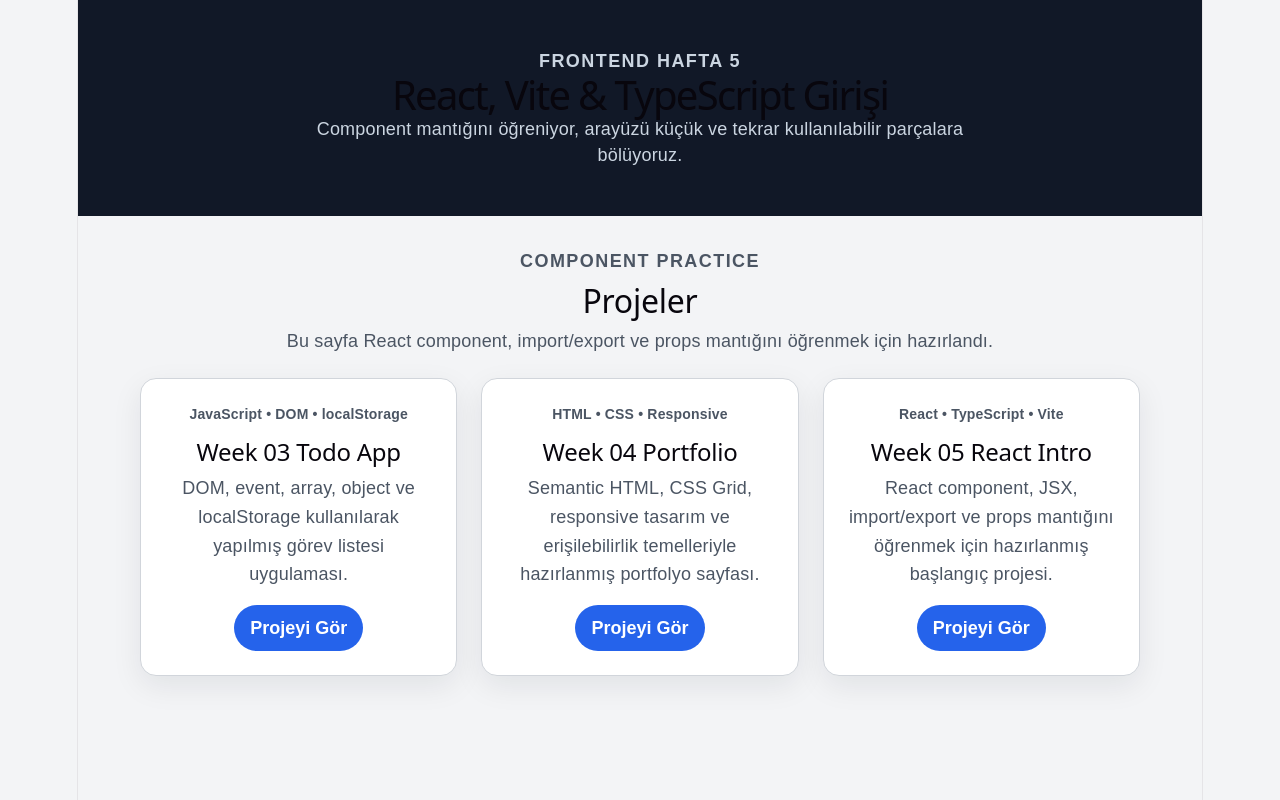
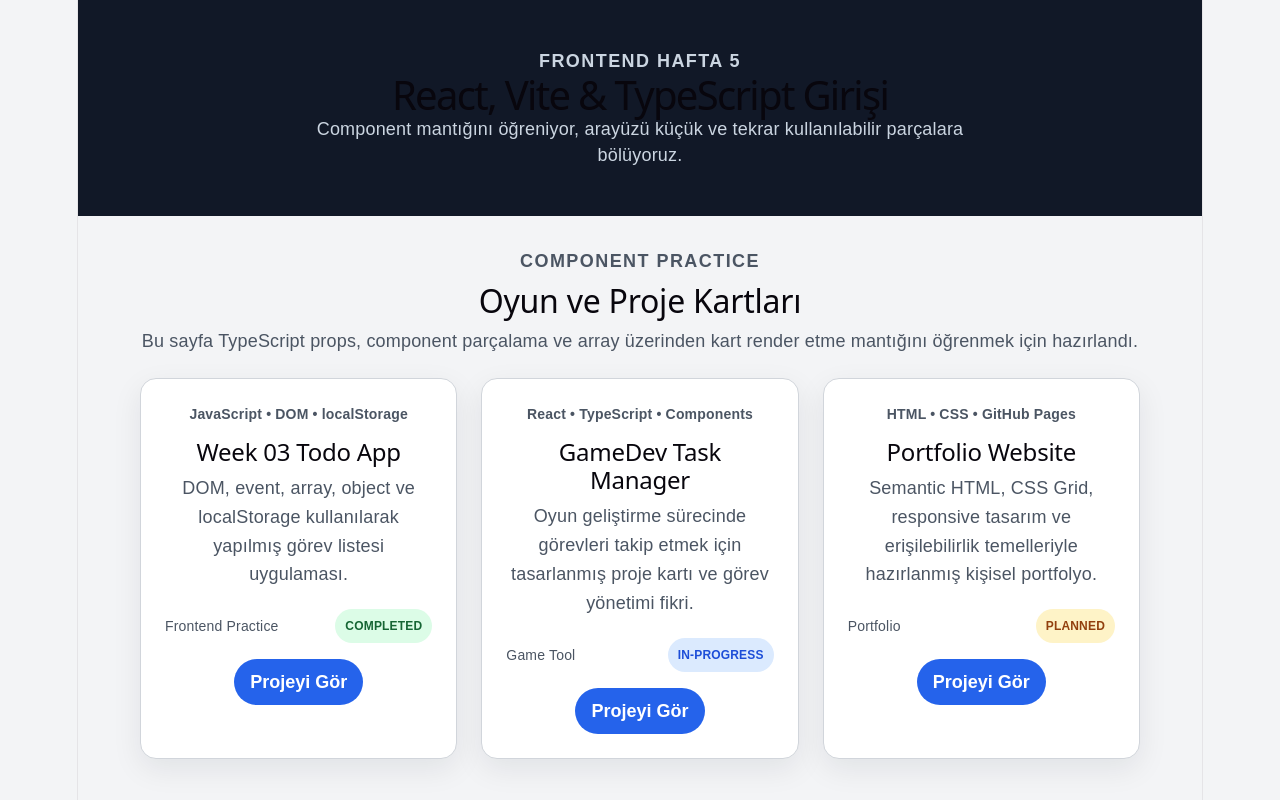
Before and after one commit to emirseren100/react-typescript-week-05-06, a React (Vite) app: page / in a window 1280 px wide. Built offline with nearby package versions, Linux system fonts and the light colour scheme.

Commit message:
type project props and render project list

```diff
--- a/src/App.css
+++ b/src/App.css
@@ -98,3 +98,36 @@ body {
   font-size: 14px;
   font-weight: 700;
 }
+
+.card-meta {
+  display: flex;
+  justify-content: space-between;
+  gap: 12px;
+  align-items: center;
+  margin-top: 20px;
+  font-size: 14px;
+  color: #4b5563;
+}
+
+.status-badge {
+  padding: 4px 10px;
+  border-radius: 999px;
+  font-size: 12px;
+  font-weight: 700;
+  text-transform: uppercase;
+}
+
+.status-completed {
+  background-color: #dcfce7;
+  color: #166534;
+}
+
+.status-in-progress {
+  background-color: #dbeafe;
+  color: #1d4ed8;
+}
+
+.status-planned {
+  background-color: #fef3c7;
+  color: #92400e;
+}
--- a/src/App.tsx
+++ b/src/App.tsx
@@ -1,25 +1,35 @@
 import Header from "./components/Header";
-import Card from "./components/Card";
+import ProjectList from "./components/ProjectList";
+import type { Project } from "./types/project";
 import "./App.css";
 
-const projects = [
+const projects: Project[] = [
   {
+    id: 1,
     title: "Week 03 Todo App",
     description:
       "DOM, event, array, object ve localStorage kullanılarak yapılmış görev listesi uygulaması.",
     tech: "JavaScript • DOM • localStorage",
+    category: "Frontend Practice",
+    status: "completed",
   },
   {
-    title: "Week 04 Portfolio",
+    id: 2,
+    title: "GameDev Task Manager",
     description:
-      "Semantic HTML, CSS Grid, responsive tasarım ve erişilebilirlik temelleriyle hazırlanmış portfolyo sayfası.",
-    tech: "HTML • CSS • Responsive",
+      "Oyun geliştirme sürecinde görevleri takip etmek için tasarlanmış proje kartı ve görev yönetimi fikri.",
+    tech: "React • TypeScript • Components",
+    category: "Game Tool",
+    status: "in-progress",
   },
   {
-    title: "Week 05 React Intro",
+    id: 3,
+    title: "Portfolio Website",
     description:
-      "React component, JSX, import/export ve props mantığını öğrenmek için hazırlanmış başlangıç projesi.",
-    tech: "React • TypeScript • Vite",
+      "Semantic HTML, CSS Grid, responsive tasarım ve erişilebilirlik temelleriyle hazırlanmış kişisel portfolyo.",
+    tech: "HTML • CSS • GitHub Pages",
+    category: "Portfolio",
+    status: "planned",
   },
 ];
 
@@ -31,23 +41,14 @@ function App() {
       <main className="page-content">
         <section className="section-title">
           <p className="eyebrow">Component Practice</p>
-          <h2>Projeler</h2>
+          <h2>Oyun ve Proje Kartları</h2>
           <p>
-            Bu sayfa React component, import/export ve props mantığını öğrenmek
-            için hazırlandı.
+            Bu sayfa TypeScript props, component parçalama ve array üzerinden
+            kart render etme mantığını öğrenmek için hazırlandı.
           </p>
         </section>
 
-        <section className="project-list">
-          {projects.map((project) => (
-            <Card
-              key={project.title}
-              title={project.title}
-              description={project.description}
-              tech={project.tech}
-            />
-          ))}
-        </section>
+        <ProjectList projects={projects} />
       </main>
     </>
   );
--- a/src/components/Card.tsx
+++ b/src/components/Card.tsx
@@ -1,17 +1,26 @@
 import Button from "./Button";
+import type { Project } from "../types/project";
 
 type CardProps = {
-  title: string;
-  description: string;
-  tech: string;
+  project: Project;
 };
 
-function Card({ title, description, tech }: CardProps) {
+function Card({ project }: CardProps) {
   return (
     <article className="project-card">
-      <p className="card-tech">{tech}</p>
-      <h2>{title}</h2>
-      <p>{description}</p>
+      <p className="card-tech">{project.tech}</p>
+
+      <h2>{project.title}</h2>
+
+      <p>{project.description}</p>
+
+      <div className="card-meta">
+        <span>{project.category}</span>
+        <span className={`status-badge status-${project.status}`}>
+          {project.status}
+        </span>
+      </div>
+
       <Button label="Projeyi Gör" />
     </article>
   );
--- /dev/null
+++ b/src/components/ProjectList.tsx
@@ -0,0 +1,18 @@
+import Card from "./Card";
+import type { Project } from "../types/project";
+
+type ProjectListProps = {
+  projects: Project[];
+};
+
+function ProjectList({ projects }: ProjectListProps) {
+  return (
+    <section className="project-list">
+      {projects.map((project) => (
+        <Card key={project.id} project={project} />
+      ))}
+    </section>
+  );
+}
+
+export default ProjectList;
--- /dev/null
+++ b/src/types/project.ts
@@ -0,0 +1,10 @@
+export type ProjectStatus = "completed" | "in-progress" | "planned";
+
+export type Project = {
+  id: number;
+  title: string;
+  description: string;
+  tech: string;
+  category: string;
+  status: ProjectStatus;
+};
```
